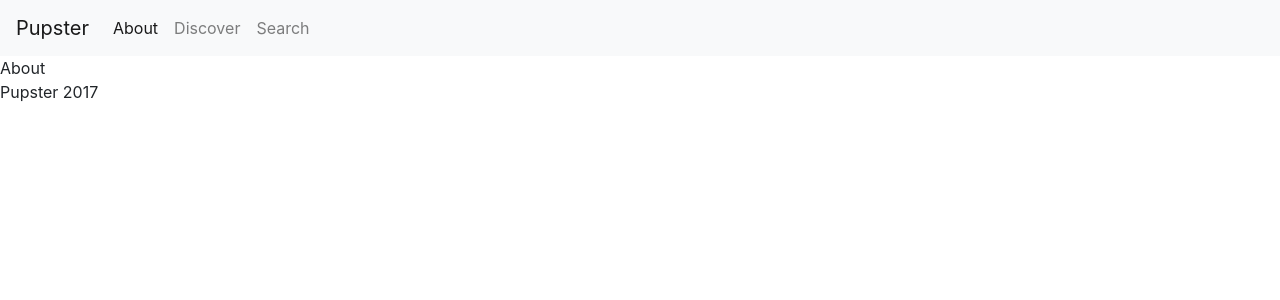
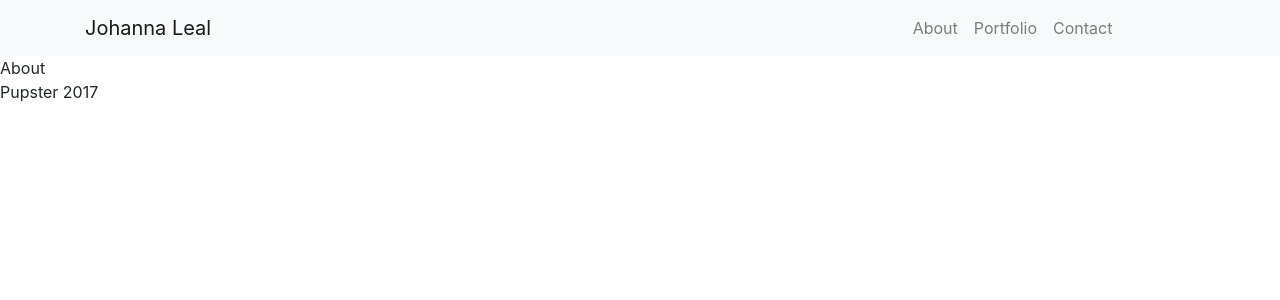
Before and after one commit to johannaleal/react-portfolio, a React (Create React App) app: page / in a window 1280 px wide. Shown: the top 300 px of the page. Built offline with nearby package versions, Linux system fonts and the light colour scheme.

Commit message:
Added navbar code

```diff
--- a/src/App.js
+++ b/src/App.js
@@ -8,7 +8,7 @@ import Navbar from "./components/Navbar";
 import Footer from "./components/Footer";
 import Wrapper from "./components/Wrapper";
 
-import "./App.css";
+// import "./App.css";
 
 function App() {
   return (
--- a/src/components/Navbar/index.js
+++ b/src/components/Navbar/index.js
@@ -6,40 +6,39 @@ import "./style.css";
 function Navbar() {
   return (
     <nav className="navbar navbar-expand-lg navbar-light bg-light">
-      <Link className="navbar-brand" to="/">
-        Pupster
-      </Link>
-      <div>
-        <ul className="navbar-nav">
-          <li className="nav-item">
+      <div className="container">
+        <span className="name-hdr">
+          <Link to="/" className="navbar-brand">
+              Johanna Leal
+          </Link>
+        </span>
+
+        <button className="navbar-toggler" type="button" data-bs-toggle="collapse" data-bs-target="#navbarNavAltMarkup" aria-controls="navbarNavAltMarkup" aria-expanded="false" aria-label="Toggle navigation">
+          <span className="navbar-toggler-icon"></span>
+        </button>
+
+        <div className="collapse navbar-collapse" id="navbarNavAltMarkup">
+          <div className="navbar-nav" style={{marginLeft: "70%"}} >
             <Link
-              to="/"
-              className={
-                window.location.pathname === "/" || window.location.pathname === "/about"
-                  ? "nav-link active"
-                  : "nav-link"
-              }
+                to="/about"
+                className={window.location.pathname === "/about" ? "nav-link active" : "nav-link"}
             >
               About
             </Link>
-          </li>
-          <li className="nav-item">
             <Link
-              to="/discover"
-              className={window.location.pathname === "/discover" ? "nav-link active" : "nav-link"}
+              to="/portfolio"
+              className={window.location.pathname === "/portfolio" ? "nav-link active" : "nav-link"}
             >
-              Discover
+              Portfolio
             </Link>
-          </li>
-          <li className="nav-item">
             <Link
-              to="/search"
-              className={window.location.pathname === "/search" ? "nav-link active" : "nav-link"}
+              to="/contact"
+              className={window.location.pathname === "/contact" ? "nav-link active" : "nav-link"}
             >
-              Search
+              Contact
             </Link>
-          </li>
-        </ul>
+          </div>
+        </div>
       </div>
     </nav>
   );
--- a/src/components/Navbar/style.css
+++ b/src/components/Navbar/style.css
@@ -1,3 +1,4 @@
 nav.navbar.navbar-default {
     margin-bottom: 0;
+    z-index: 1
   }
```
